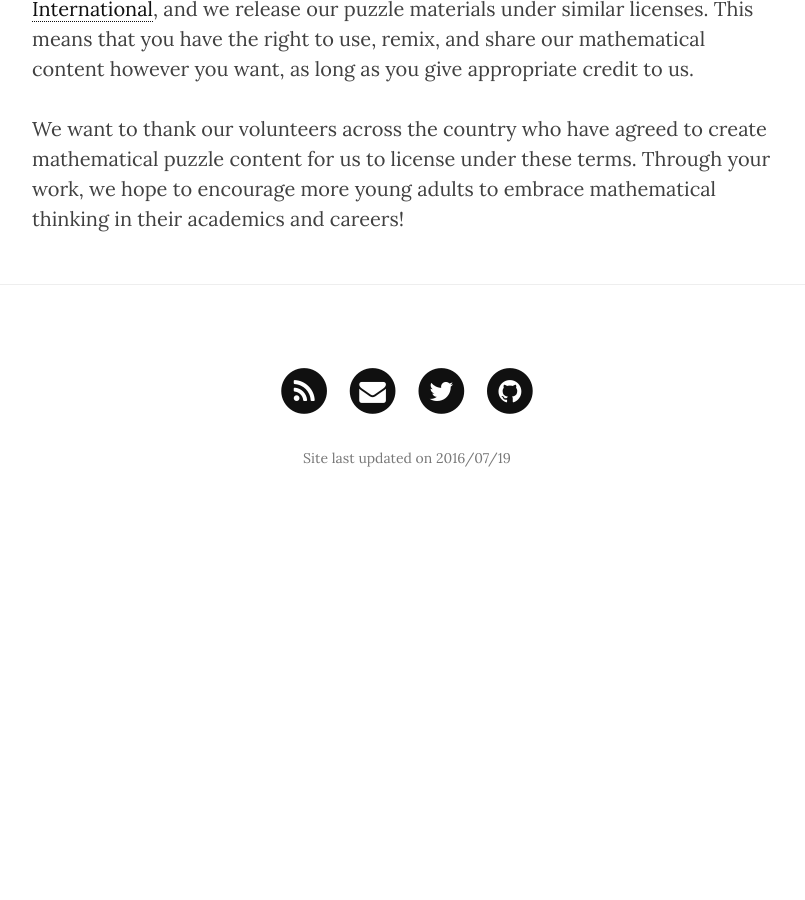
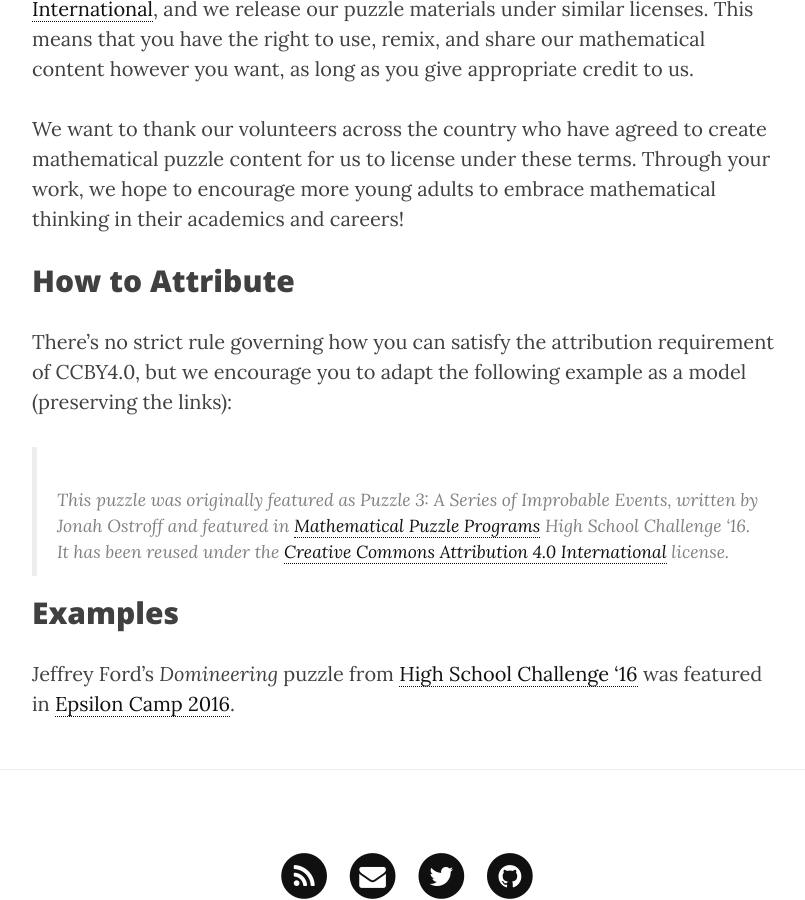
Before and after one commit to MaPPmath/mappmath.github.io, a Jekyll site: the page built from pages/3_copyleft.md, in a window 1280 px wide and 900 px high, scrolled down 749 px. Shown: the whole window, without its empty margins (233-1038 px from the left). Built offline with Jekyll 4.4.1, drawn with Linux system fonts in a browser that asks for light colours; nearby versions of some CDN libraries; before the commit the page ends 1283 px from its top, so only the background shows below that.

Commit message:
add examples of reuse and attribution

```diff
--- a/pages/3_copyleft.md
+++ b/pages/3_copyleft.md
@@ -25,3 +25,24 @@
 create mathematical puzzle content for us to license under these terms.
 Through your work, we hope to encourage more young adults to embrace
 mathematical thinking in their academics and careers!
+
+## How to Attribute
+
+There's no strict rule governing how you can satisfy the attribution
+requirement of CCBY4.0, but we encourage you to adapt the following
+example as a model (preserving the links):
+
+> This puzzle was originally featured as
+> *Puzzle 3: A Series of Improbable Events*, written by Jonah Ostroff and
+> featured in
+> [Mathematical Puzzle Programs](http://mappmath.org) High School Challenge '16.
+> It has been reused under the
+> [Creative Commons Attribution 4.0 International][cc4] license.
+
+## Examples
+
+Jeffrey Ford's *Domineering* puzzle from [High School Challenge '16][hsc16]
+was featured in [Epsilon Camp 2016][epsilon].
+
+[hsc16]: /programs/hsc/16/
+[epsilon]: http://epsiloncamp.org/
```
